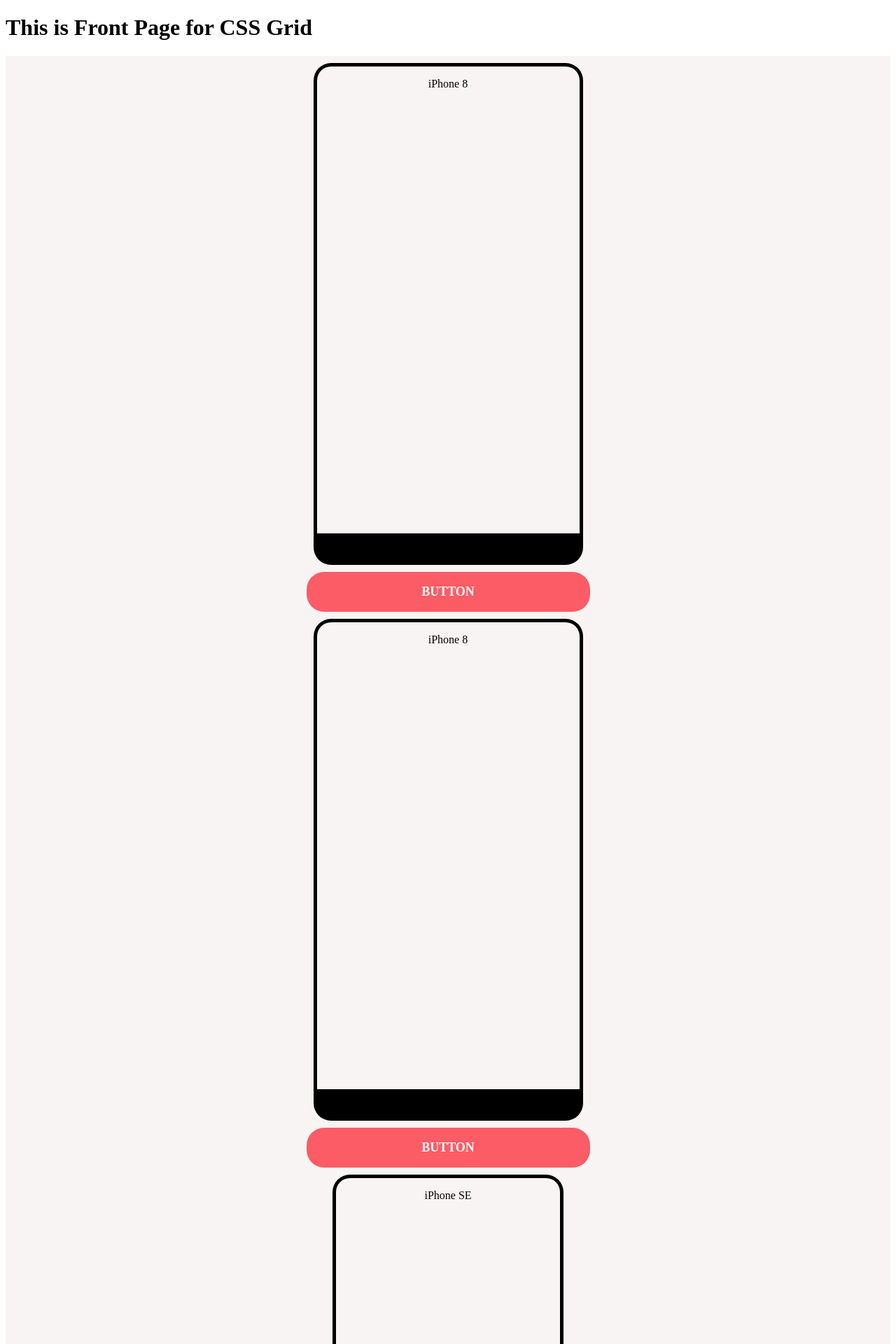
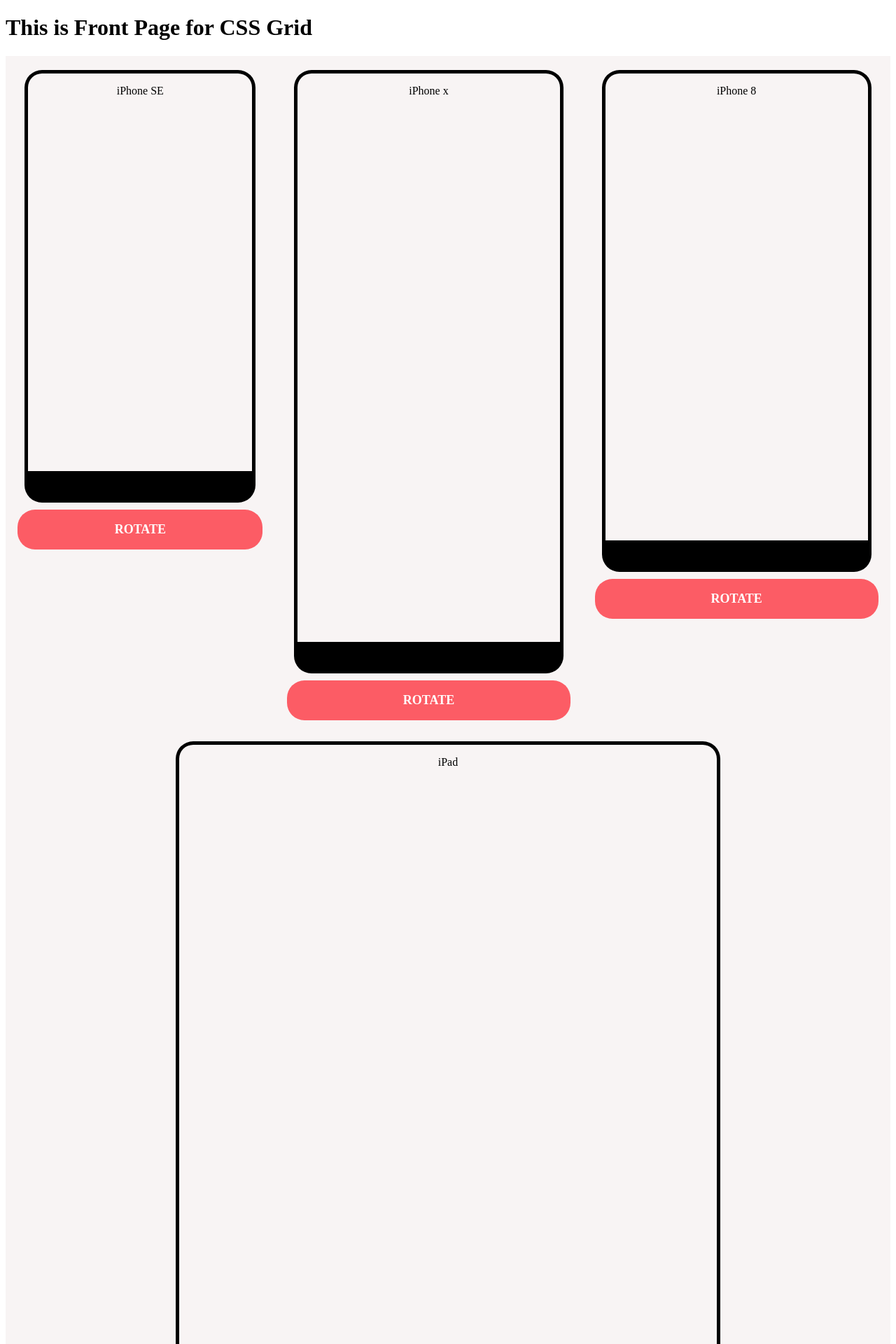
Before and after one commit to EdAncerys/TillAppOnMobileDevicesReact, a React (Create React App) app: page / in a window 1280 px wide. Shown: the top 1920 px of the page at 70% size. Built offline with nearby package versions, Linux system fonts and the light colour scheme.

Commit message:
Add multiple devices to fron page and apply grid

```diff
--- a/src/Components/DeviceScreen.jsx
+++ b/src/Components/DeviceScreen.jsx
@@ -30,7 +30,7 @@ export default function DeviceScreen({
       >
         <>{children}</>
       </div>
-      <Button onClick={() => setRotateScreen(!rotateScreen)} />
+      <Button text="Rotate" onClick={() => setRotateScreen(!rotateScreen)} />
     </div>
   );
 }
@@ -40,5 +40,6 @@ const styles = {
     display: 'grid',
     justifyContent: 'center',
     alignItems: 'center',
+    margin: 10,
   },
 };
--- a/src/Pages/FrontPage.jsx
+++ b/src/Pages/FrontPage.jsx
@@ -5,19 +5,24 @@ import colors from '../config/colors';
 export default function FrontPage() {
   return (
     <div style={styles.container}>
-      <div style={{ grodArea: 'b' }}>
+      <div style={{ gridArea: 'a' }}>
+        <DeviceScreen width={375} height={812}>
+          <p>iPhone x</p>
+        </DeviceScreen>
+      </div>
+      <div style={{ gridArea: 'b' }}>
         <DeviceScreen width={375} height={667}>
           <p>iPhone 8</p>
         </DeviceScreen>
       </div>
-      <div style={{ grodArea: 'b' }}>
-        <DeviceScreen width={375} height={667}>
-          <p>iPhone 8</p>
+      <div style={{ gridArea: 'c' }}>
+        <DeviceScreen width={320} height={568}>
+          <p>iPhone SE</p>
         </DeviceScreen>
       </div>
-      <div style={{ grodArea: 'a' }}>
-        <DeviceScreen width={320} height={568}>
-          <p>iPhone SE</p>
+      <div style={{ gridArea: 'd' }}>
+        <DeviceScreen width={768} height={1024}>
+          <p>iPad</p>
         </DeviceScreen>
       </div>
     </div>
@@ -27,7 +32,8 @@ export default function FrontPage() {
 const styles = {
   container: {
     display: 'grid',
-    gridTemplateAreas: "'a''a''b'",
+    gridTemplateAreas: "'c a b ''d d d'",
     backgroundColor: colors.light,
+    height: '100%',
   },
 };
```
